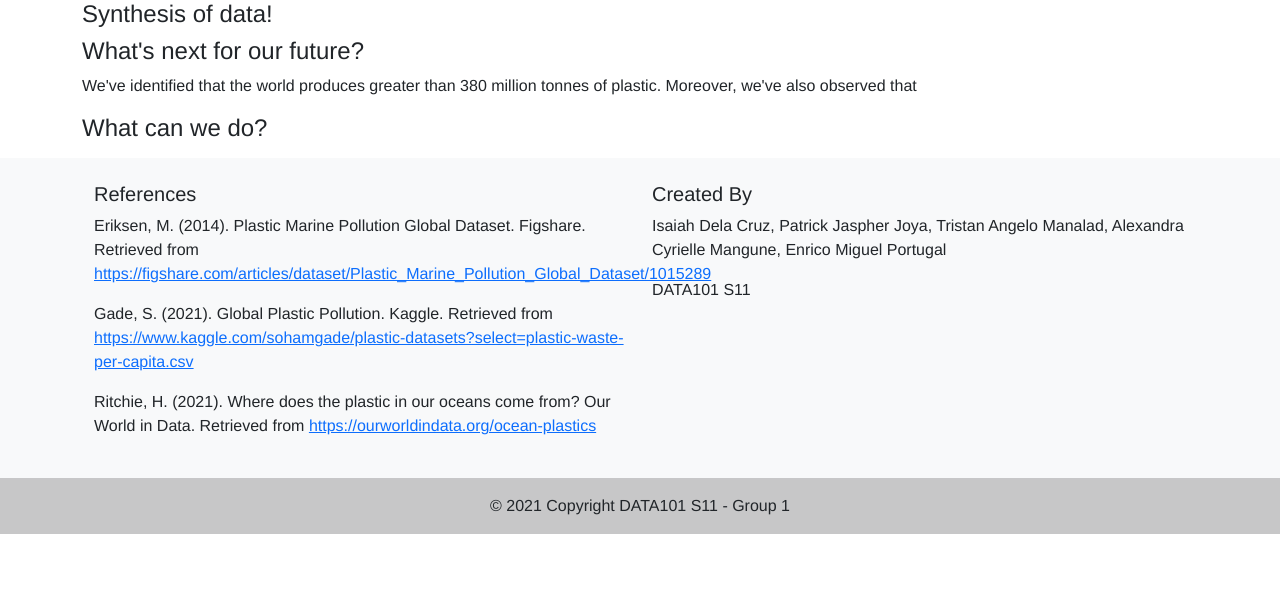
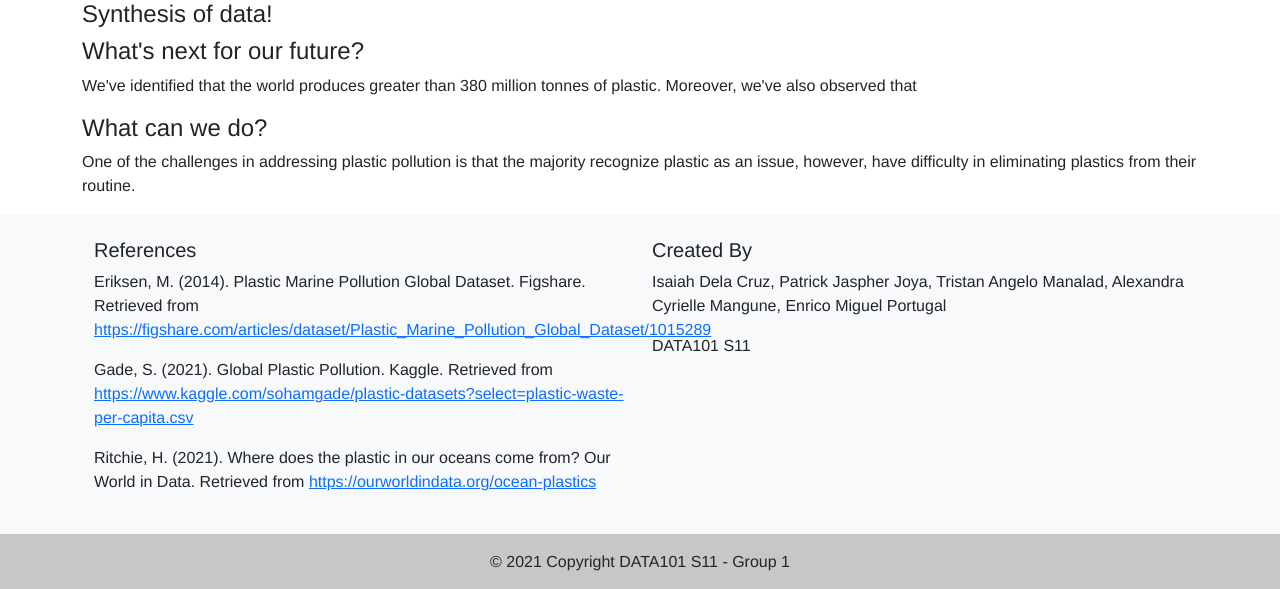
Before and after one commit to lexcyman/data101-app, a Flask app: page /synthesis-of-data in a window 1280 px wide. Shown: the part 56-645 px from the top of the page. Run offline with Flask 2, Linux system fonts and the light colour scheme.

Commit message:
Update synthesis.html

```diff
--- a/application/templates/synthesis.html
+++ b/application/templates/synthesis.html
@@ -7,10 +7,14 @@
 <p>
     We've identified that the world produces greater than 380 million tonnes of
     plastic. Moreover, we've also observed that
+
 </p>
 
 <h4>What can we do?</h4>
 <p>
+    One of the challenges in addressing plastic pollution is that the majority recognize
+    plastic as an issue, however, have difficulty in eliminating plastics from their routine.
+
 
 </p>
 {% endblock %}
```
